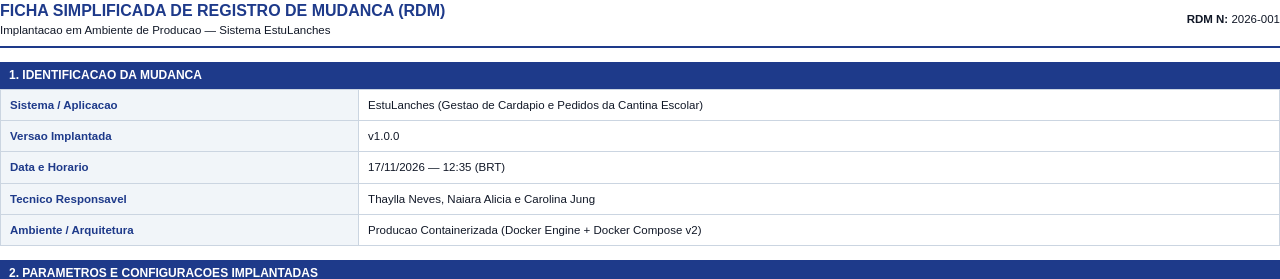
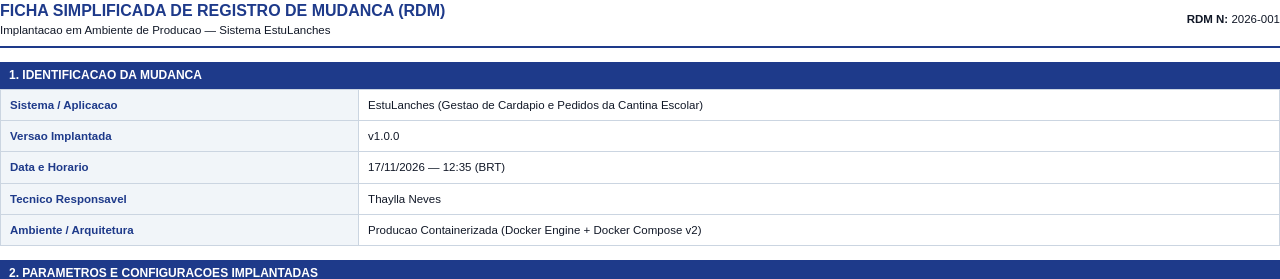
Before and after one commit to thaynordt/estulanches, a website: page docs/ficha_rdm.html in a window 1280 px wide. Shown: the top 279 px of the page. Drawn offline with Linux system fonts and the light colour scheme.

Commit message:
docs: atualiza ficha RDM (executado por Thaylla Neves, URL de acesso)

```diff
--- a/docs/ficha_rdm.html
+++ b/docs/ficha_rdm.html
@@ -29,7 +29,7 @@
     <tr><th>Sistema / Aplicacao</th><td>EstuLanches (Gestao de Cardapio e Pedidos da Cantina Escolar)</td></tr>
     <tr><th>Versao Implantada</th><td>v1.0.0</td></tr>
     <tr><th>Data e Horario</th><td>17/11/2026 — 12:35 (BRT)</td></tr>
-    <tr><th>Tecnico Responsavel</th><td>Thaylla Neves, Naiara Alicia e Carolina Jung</td></tr>
+    <tr><th>Tecnico Responsavel</th><td>Thaylla Neves</td></tr>
     <tr><th>Ambiente / Arquitetura</th><td>Producao Containerizada (Docker Engine + Docker Compose v2)</td></tr>
   </table>
 
```
Also changed, not shown: 2 other files.
